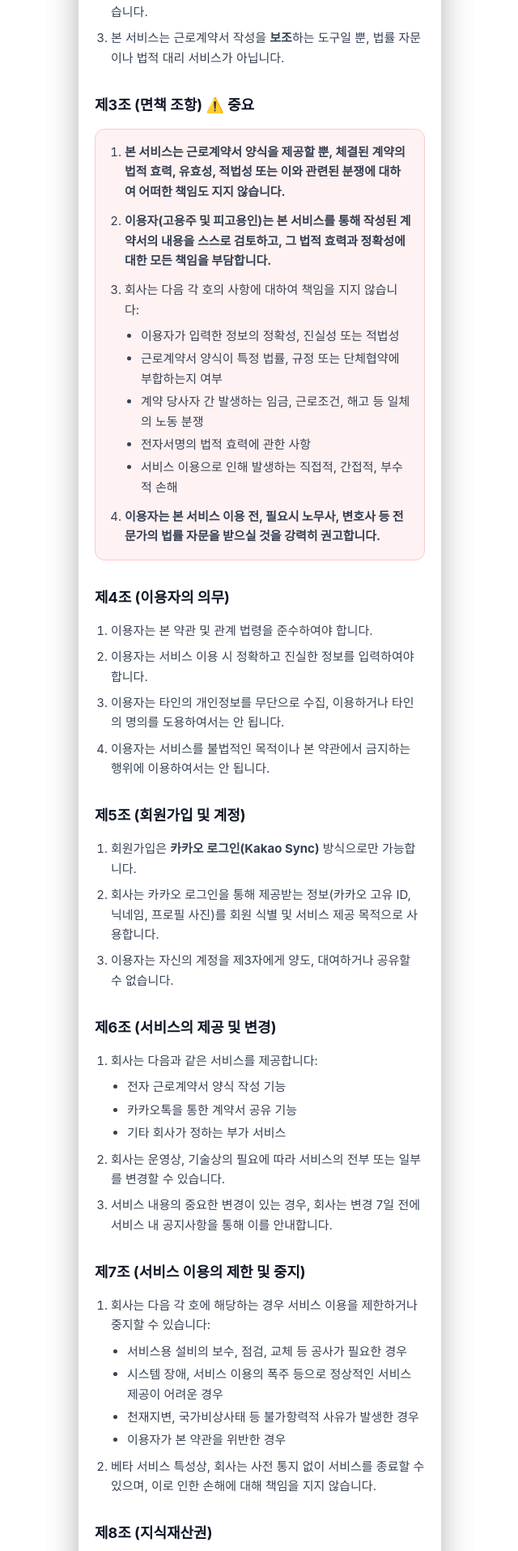
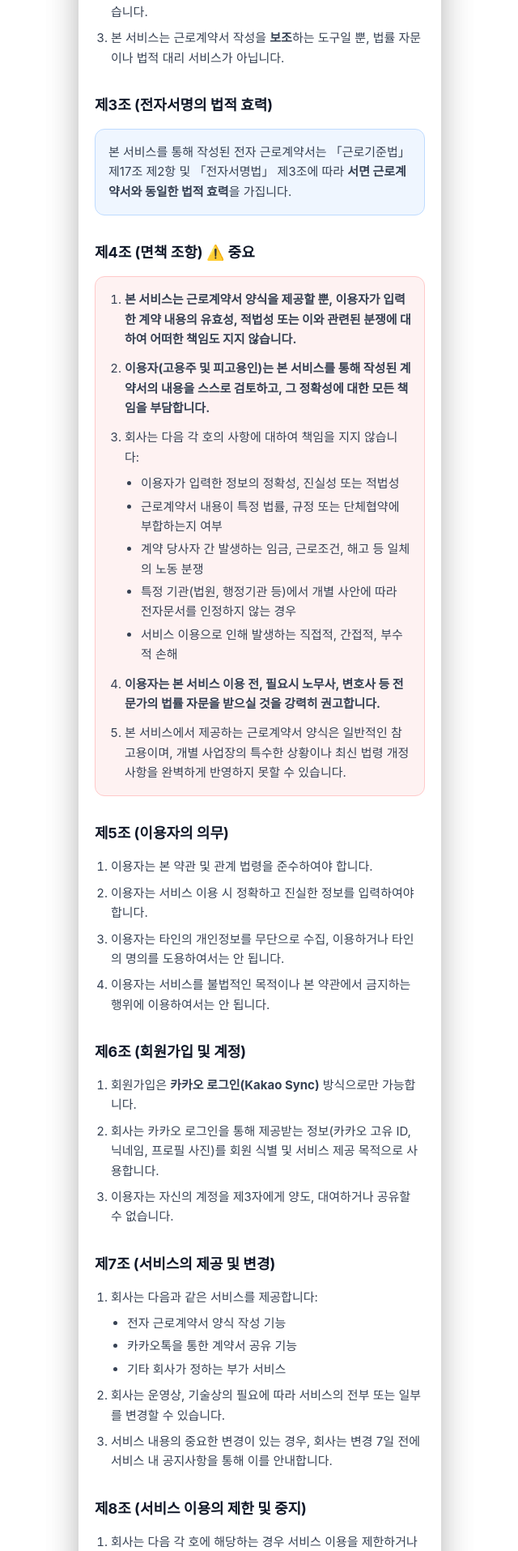
Before and after one commit to lemonmilkceo/final, a Next.js app: page /terms in a window 1280 px wide. Shown: the part 545-2460 px from the top of the page at 81% size, without its empty margins (319-959 px from the left). Built offline with nearby package versions, Linux system fonts and the light colour scheme.

Commit message:
fix: 이용약관 페이지 UI에 전자서명 법적 효력 조항 반영
- 제3조 (전자서명의 법적 효력) 신규 추가 (파란색 박스)
- 면책조항을 제4조로 변경 및 내용 수정
- 조항 번호 재정렬 (제5조~제11조)

```diff
--- a/app/(public)/terms/page.tsx
+++ b/app/(public)/terms/page.tsx
@@ -26,26 +26,34 @@ export default function TermsPage() {
           <li>본 서비스는 근로계약서 작성을 <strong>보조</strong>하는 도구일 뿐, 법률 자문이나 법적 대리 서비스가 아닙니다.</li>
         </ol>
 
-        <h2 className="text-[18px] font-bold text-gray-900 mt-8 mb-4">제3조 (면책 조항) ⚠️ 중요</h2>
+        <h2 className="text-[18px] font-bold text-gray-900 mt-8 mb-4">제3조 (전자서명의 법적 효력)</h2>
+        <div className="bg-blue-50 border border-blue-200 rounded-xl p-4 mb-4">
+          <p className="text-[15px] text-gray-700 leading-relaxed">
+            본 서비스를 통해 작성된 전자 근로계약서는 「근로기준법」 제17조 제2항 및 「전자서명법」 제3조에 따라 <strong>서면 근로계약서와 동일한 법적 효력</strong>을 가집니다.
+          </p>
+        </div>
+
+        <h2 className="text-[18px] font-bold text-gray-900 mt-8 mb-4">제4조 (면책 조항) ⚠️ 중요</h2>
         <div className="bg-red-50 border border-red-200 rounded-xl p-4 mb-4">
           <ol className="text-[15px] text-gray-700 leading-relaxed list-decimal pl-5 space-y-3">
-            <li><strong>본 서비스는 근로계약서 양식을 제공할 뿐, 체결된 계약의 법적 효력, 유효성, 적법성 또는 이와 관련된 분쟁에 대하여 어떠한 책임도 지지 않습니다.</strong></li>
-            <li><strong>이용자(고용주 및 피고용인)는 본 서비스를 통해 작성된 계약서의 내용을 스스로 검토하고, 그 법적 효력과 정확성에 대한 모든 책임을 부담합니다.</strong></li>
+            <li><strong>본 서비스는 근로계약서 양식을 제공할 뿐, 이용자가 입력한 계약 내용의 유효성, 적법성 또는 이와 관련된 분쟁에 대하여 어떠한 책임도 지지 않습니다.</strong></li>
+            <li><strong>이용자(고용주 및 피고용인)는 본 서비스를 통해 작성된 계약서의 내용을 스스로 검토하고, 그 정확성에 대한 모든 책임을 부담합니다.</strong></li>
             <li>
               회사는 다음 각 호의 사항에 대하여 책임을 지지 않습니다:
               <ul className="list-disc pl-5 mt-2 space-y-1">
                 <li>이용자가 입력한 정보의 정확성, 진실성 또는 적법성</li>
-                <li>근로계약서 양식이 특정 법률, 규정 또는 단체협약에 부합하는지 여부</li>
+                <li>근로계약서 내용이 특정 법률, 규정 또는 단체협약에 부합하는지 여부</li>
                 <li>계약 당사자 간 발생하는 임금, 근로조건, 해고 등 일체의 노동 분쟁</li>
-                <li>전자서명의 법적 효력에 관한 사항</li>
+                <li>특정 기관(법원, 행정기관 등)에서 개별 사안에 따라 전자문서를 인정하지 않는 경우</li>
                 <li>서비스 이용으로 인해 발생하는 직접적, 간접적, 부수적 손해</li>
               </ul>
             </li>
             <li><strong>이용자는 본 서비스 이용 전, 필요시 노무사, 변호사 등 전문가의 법률 자문을 받으실 것을 강력히 권고합니다.</strong></li>
+            <li>본 서비스에서 제공하는 근로계약서 양식은 일반적인 참고용이며, 개별 사업장의 특수한 상황이나 최신 법령 개정사항을 완벽하게 반영하지 못할 수 있습니다.</li>
           </ol>
         </div>
 
-        <h2 className="text-[18px] font-bold text-gray-900 mt-8 mb-4">제4조 (이용자의 의무)</h2>
+        <h2 className="text-[18px] font-bold text-gray-900 mt-8 mb-4">제5조 (이용자의 의무)</h2>
         <ol className="text-[15px] text-gray-700 leading-relaxed list-decimal pl-5 space-y-2">
           <li>이용자는 본 약관 및 관계 법령을 준수하여야 합니다.</li>
           <li>이용자는 서비스 이용 시 정확하고 진실한 정보를 입력하여야 합니다.</li>
@@ -53,14 +61,14 @@ export default function TermsPage() {
           <li>이용자는 서비스를 불법적인 목적이나 본 약관에서 금지하는 행위에 이용하여서는 안 됩니다.</li>
         </ol>
 
-        <h2 className="text-[18px] font-bold text-gray-900 mt-8 mb-4">제5조 (회원가입 및 계정)</h2>
+        <h2 className="text-[18px] font-bold text-gray-900 mt-8 mb-4">제6조 (회원가입 및 계정)</h2>
         <ol className="text-[15px] text-gray-700 leading-relaxed list-decimal pl-5 space-y-2">
           <li>회원가입은 <strong>카카오 로그인(Kakao Sync)</strong> 방식으로만 가능합니다.</li>
           <li>회사는 카카오 로그인을 통해 제공받는 정보(카카오 고유 ID, 닉네임, 프로필 사진)를 회원 식별 및 서비스 제공 목적으로 사용합니다.</li>
           <li>이용자는 자신의 계정을 제3자에게 양도, 대여하거나 공유할 수 없습니다.</li>
         </ol>
 
-        <h2 className="text-[18px] font-bold text-gray-900 mt-8 mb-4">제6조 (서비스의 제공 및 변경)</h2>
+        <h2 className="text-[18px] font-bold text-gray-900 mt-8 mb-4">제7조 (서비스의 제공 및 변경)</h2>
         <ol className="text-[15px] text-gray-700 leading-relaxed list-decimal pl-5 space-y-2">
           <li>
             회사는 다음과 같은 서비스를 제공합니다:
@@ -74,7 +82,7 @@ export default function TermsPage() {
           <li>서비스 내용의 중요한 변경이 있는 경우, 회사는 변경 7일 전에 서비스 내 공지사항을 통해 이를 안내합니다.</li>
         </ol>
 
-        <h2 className="text-[18px] font-bold text-gray-900 mt-8 mb-4">제7조 (서비스 이용의 제한 및 중지)</h2>
+        <h2 className="text-[18px] font-bold text-gray-900 mt-8 mb-4">제8조 (서비스 이용의 제한 및 중지)</h2>
         <ol className="text-[15px] text-gray-700 leading-relaxed list-decimal pl-5 space-y-2">
           <li>
             회사는 다음 각 호에 해당하는 경우 서비스 이용을 제한하거나 중지할 수 있습니다:
@@ -88,19 +96,19 @@ export default function TermsPage() {
           <li>베타 서비스 특성상, 회사는 사전 통지 없이 서비스를 종료할 수 있으며, 이로 인한 손해에 대해 책임을 지지 않습니다.</li>
         </ol>
 
-        <h2 className="text-[18px] font-bold text-gray-900 mt-8 mb-4">제8조 (지식재산권)</h2>
+        <h2 className="text-[18px] font-bold text-gray-900 mt-8 mb-4">제9조 (지식재산권)</h2>
         <ol className="text-[15px] text-gray-700 leading-relaxed list-decimal pl-5 space-y-2">
           <li>서비스에 포함된 모든 콘텐츠(디자인, 로고, 텍스트, 소프트웨어 등)에 대한 지식재산권은 회사에 귀속됩니다.</li>
           <li>이용자가 작성한 근로계약서의 내용에 대한 권리는 해당 이용자에게 귀속됩니다.</li>
         </ol>
 
-        <h2 className="text-[18px] font-bold text-gray-900 mt-8 mb-4">제9조 (분쟁 해결)</h2>
+        <h2 className="text-[18px] font-bold text-gray-900 mt-8 mb-4">제10조 (분쟁 해결)</h2>
         <ol className="text-[15px] text-gray-700 leading-relaxed list-decimal pl-5 space-y-2">
           <li>본 약관과 관련하여 분쟁이 발생한 경우, 회사와 이용자는 원만한 해결을 위해 성실히 협의합니다.</li>
           <li>협의가 이루어지지 않는 경우, 관할 법원은 민사소송법에 따른 관할 법원으로 합니다.</li>
         </ol>
 
-        <h2 className="text-[18px] font-bold text-gray-900 mt-8 mb-4">제10조 (약관의 개정)</h2>
+        <h2 className="text-[18px] font-bold text-gray-900 mt-8 mb-4">제11조 (약관의 개정)</h2>
         <ol className="text-[15px] text-gray-700 leading-relaxed list-decimal pl-5 space-y-2">
           <li>회사는 관련 법령에 위배되지 않는 범위에서 본 약관을 개정할 수 있습니다.</li>
           <li>약관이 개정되는 경우, 회사는 시행일 7일 전부터 서비스 내 공지사항을 통해 변경 내용을 안내합니다.</li>
```
